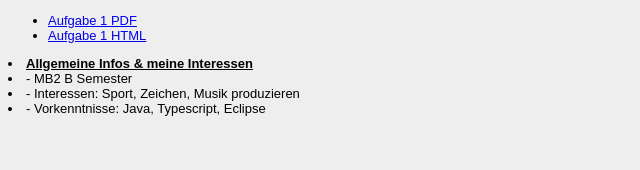
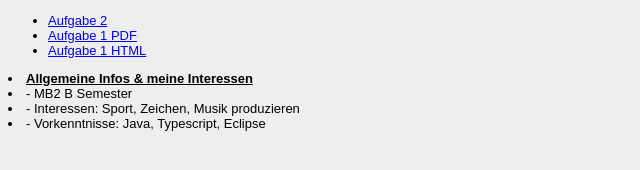
Before and after one commit to weiberta/EIA2, a plain HTML site: page Steckbrief/steckbrief.htm in a window 1280 px wide. Shown: the whole page, without its empty margins (0-640 px from the left). Drawn offline with Linux system fonts and the light colour scheme.

Commit message:
Update steckbrief.htm

```diff
--- a/Steckbrief/steckbrief.htm
+++ b/Steckbrief/steckbrief.htm
@@ -13,8 +13,13 @@ body {
 </head>
 <body>
 	<ul>
+	<li> <a href="https://weiberta.github.io/EIA2/Aufgabe2/AFG2.pdf"> Aufgabe 2 </a> </li>
+
 	<li> <a href="https://weiberta.github.io/EIA2/Aufgabe1/AFG1.pdf"> Aufgabe 1 PDF </a> </li>
 	<li> <a href="https://weiberta.github.io/EIA2/Aufgabe1/HTML/boxeshtml.html "> Aufgabe 1 HTML </a> </li>
+
+
+
 	</ul>
 
 	<li><u><b>Allgemeine Infos & meine Interessen </b></u></li>
```
